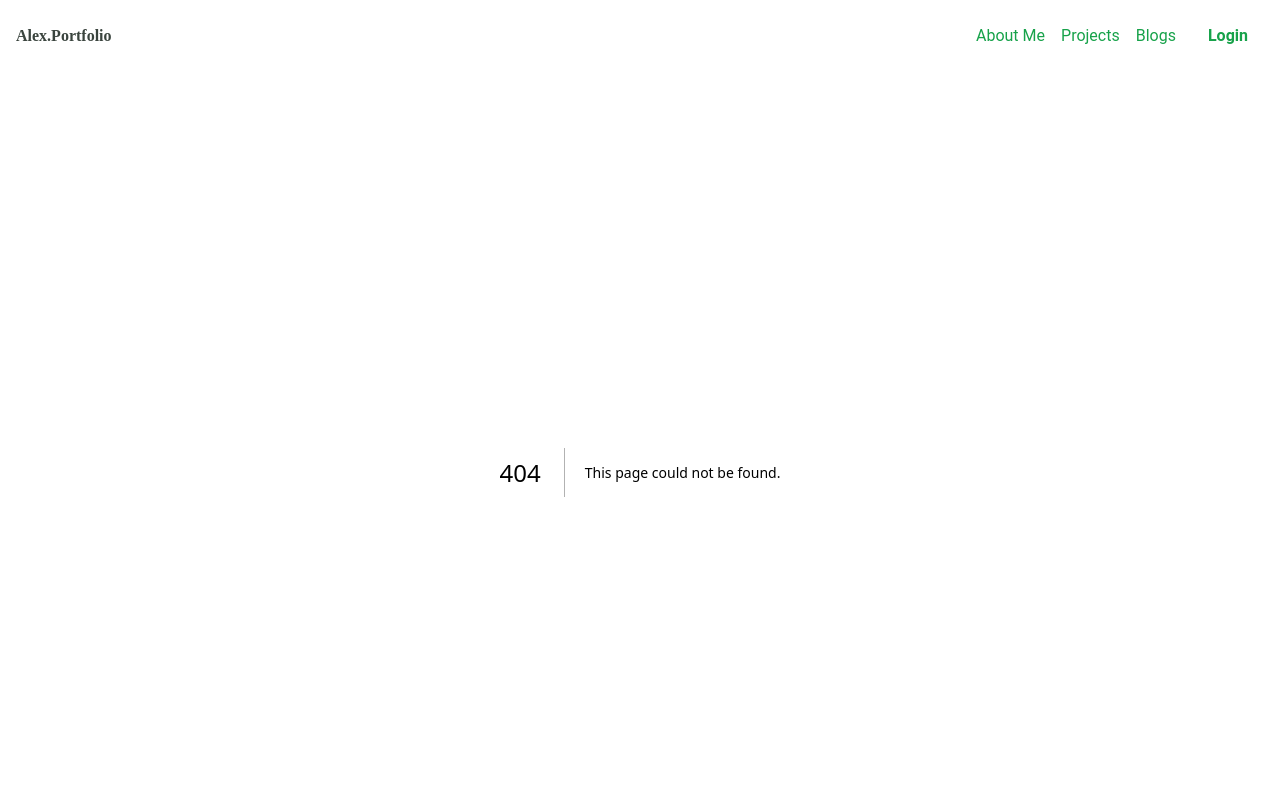
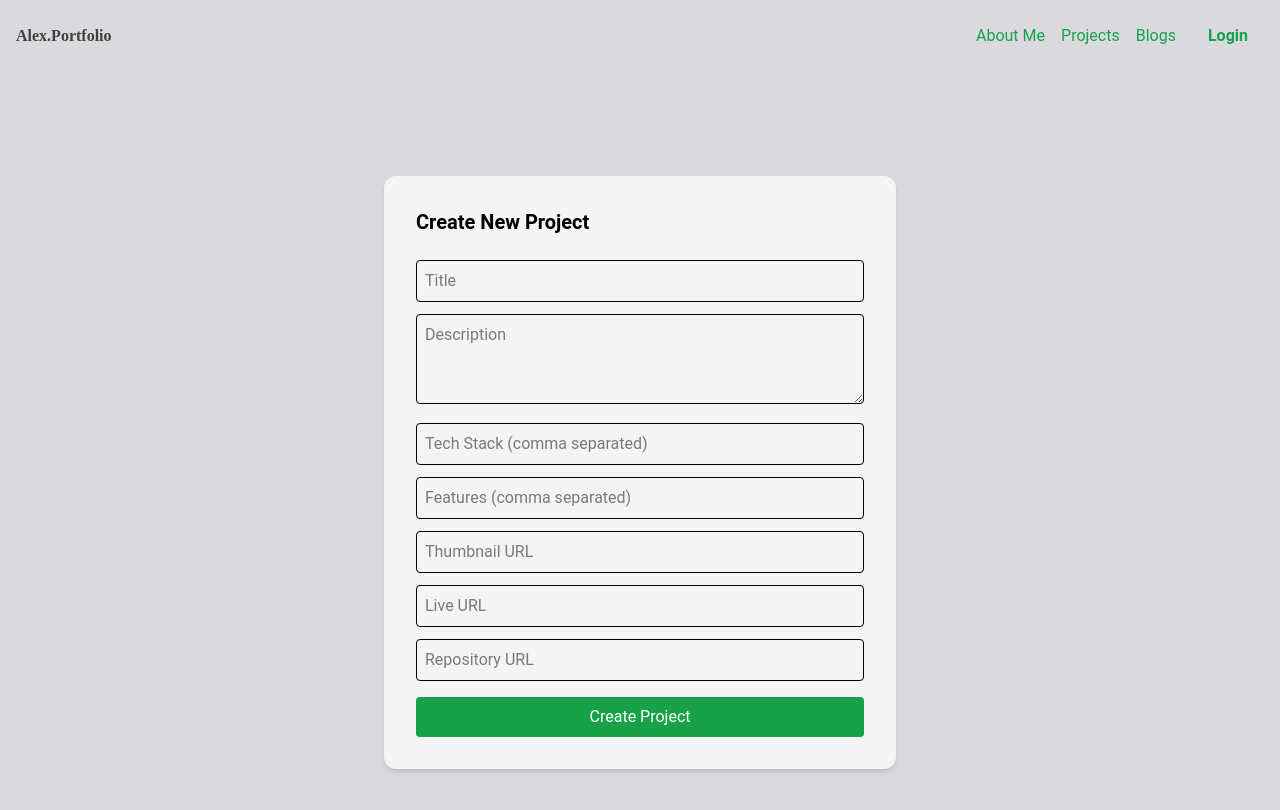
Before and after one commit to Nisha0202/myportfoliob5a7, a Next.js app in the folder my-portfolio/: page /projects/new in a window 1280 px wide. Before the commit this address had no page. Shown: the top 810 px of the page. Built offline with nearby package versions, Linux system fonts and the light colour scheme.

Commit message:
showing projects

```diff
--- a/my-portfolio/next.config.ts
+++ b/my-portfolio/next.config.ts
@@ -2,7 +2,7 @@ import type { NextConfig } from "next";
 
 const nextConfig: NextConfig = {
   images: {
-     domains: ['i.pinimg.com']
+    //  domains: ['i.pinimg.com']
   }
 };
 
--- a/my-portfolio/src/app/blogs/page.tsx
+++ b/my-portfolio/src/app/blogs/page.tsx
@@ -14,7 +14,7 @@ export default async function AllBlogsPage() {
   return (
     <main className="max-w-5xl mx-auto py-10 px-4">
       <div className="flex justify-between items-center mb-6">
-        <h1 className="text-xl font-semibold">All Blogs</h1>
+        <h1 className="text-xl font-semibold">My Blogs</h1>
         <NewBlogButton/>
       </div>
 
--- a/my-portfolio/src/app/layout.tsx
+++ b/my-portfolio/src/app/layout.tsx
@@ -5,8 +5,8 @@ import "./globals.css";
 import Navbar from "@/components/Navbar";
 
 export const metadata: Metadata = {
-  title: "Nisha's Portfolio",
-  description: "Jabatun Nessa Nisha - Portfolio Website",
+  title: "Alex's Portfolio",
+  description: "Alex Chen - Portfolio Website",
 };
 
 
--- /dev/null
+++ b/my-portfolio/src/app/projects/new/page.tsx
@@ -0,0 +1,9 @@
+import ProjectForm from "../../../components/ProjectForm";
+
+export default function NewProjectPage() {
+  return (
+    <div className="flex justify-center items-center min-h-screen">
+      <ProjectForm />
+    </div>
+  );
+}
--- /dev/null
+++ b/my-portfolio/src/app/projects/page.tsx
@@ -0,0 +1,26 @@
+import ProjectCard from "@/components/ProjectCard";
+import NewProjectButton from "@/components/NewProjectButton";
+
+export const revalidate = 60;
+
+export default async function ProjectsPage() {
+  const res = await fetch(`${process.env.NEXT_PUBLIC_API_URL}/projects`, {
+    next: { revalidate: 60 },
+  });
+  const projects = await res.json();
+
+  return (
+    <main className="max-w-6xl mx-auto px-4 py-12">
+      <div className="flex justify-between items-center mb-10">
+        <h1 className="text-xl font-bold">My Projects</h1>
+        <NewProjectButton />
+      </div>
+
+      <div className="grid gap-8 sm:grid-cols-2 lg:grid-cols-3">
+        {projects.map((project: any) => (
+          <ProjectCard key={project.id} project={project} />
+        ))}
+      </div>
+    </main>
+  );
+}
--- a/my-portfolio/src/components/BlogCard.tsx
+++ b/my-portfolio/src/components/BlogCard.tsx
@@ -68,7 +68,7 @@ export default function BlogCard({ title, slug, tags, coverImage }: BlogCardProp
   };
 
   return (
-    <div className="p-8 bg-zinc-200 rounded-xl  shadow hover:shadow-lg transition relative h-96">
+    <div className="p-8 max-w-sm bg-zinc-200 rounded-xl  shadow hover:shadow-lg transition relative h-96">
       {coverImage && (
         <img
           src={coverImage}
--- a/my-portfolio/src/components/Navbar.tsx
+++ b/my-portfolio/src/components/Navbar.tsx
@@ -62,9 +62,13 @@ export default function Navbar() {
         <Link href="/about" className="text-[#17a24a] hover:text-[#22bd5b] transition-colors">
           About Me
         </Link>
-        <Link href="#projects" className="text-[#17a24a] hover:text-[#22bd5b]">
-          Projects
+
+         <Link href={isLoggedIn ? "/projects" : "/projects"} className="text-[#17a24a] hover:text-[#22bd5b]">
+          {isLoggedIn ? "Manage Projects" : "Projects"}
         </Link>
+
+
+
         <Link href={isLoggedIn ? "/blogs" : "/blogs"} className="text-[#17a24a] hover:text-[#22bd5b]">
           {isLoggedIn ? "Manage Blogs" : "Blogs"}
         </Link>
--- /dev/null
+++ b/my-portfolio/src/components/NewProjectButton.tsx
@@ -0,0 +1,24 @@
+"use client";
+
+import Link from "next/link";
+import { useEffect, useState } from "react";
+
+export default function NewProjectButton() {
+  const [isOwner, setIsOwner] = useState(false);
+
+  useEffect(() => {
+    const token = localStorage.getItem("token");
+    setIsOwner(!!token);
+  }, []);
+
+  if (!isOwner) return null;
+
+  return (
+    <Link
+      href="/projects/new"
+      className="bg-[#17a24a] hover:bg-[#22bd5b] text-white px-4 py-2 rounded-md text-sm font-medium"
+    >
+      + New Project
+    </Link>
+  );
+}
--- /dev/null
+++ b/my-portfolio/src/components/ProjectCard.tsx
@@ -0,0 +1,132 @@
+"use client";
+
+import Link from "next/link";
+import { useState, useEffect } from "react";
+import Image from "next/image";
+import { FiEdit, FiTrash2 } from "react-icons/fi";
+import toast from "react-hot-toast";
+import api from "@/utils/api";
+import { useRouter } from "next/navigation";
+
+interface Project {
+  id: number;
+  title: string;
+  description: string;
+  techStack: string[];
+  features: string[];
+  thumbnail?: string;
+  liveUrl?: string;
+  repoUrl?: string;
+}
+
+export default function ProjectCard({ project }: { project: Project }) {
+  const [isOwner, setIsOwner] = useState(false);
+  const [toastId, setToastId] = useState<string | null>(null);
+  const router = useRouter();
+
+  useEffect(() => {
+    const token = localStorage.getItem("token");
+    setIsOwner(!!token);
+  }, []);
+
+  const handleDelete = () => {
+    if (toastId) return;
+
+    const id = toast(
+      (t) => (
+        <div className="flex flex-col items-center">
+          <p className="mb-2">Delete this project?</p>
+          <div className="flex space-x-2">
+            <button
+              onClick={async () => {
+                toast.dismiss(t.id);
+                setToastId(null);
+                try {
+                  await api.delete(`/projects/${project.id}`);
+                  toast.success("Project deleted!");
+                  router.refresh();
+                } catch (err: any) {
+                  toast.error(err.response?.data?.message || "Failed to delete");
+                }
+              }}
+              className="bg-red-500 text-white px-3 py-1 rounded hover:bg-red-600 flex items-center gap-1"
+            >
+              <FiTrash2 /> Yes
+            </button>
+            <button
+              onClick={() => {
+                toast.dismiss(t.id);
+                setToastId(null);
+              }}
+              className="bg-gray-500 text-white px-3 py-1 rounded hover:bg-gray-600 flex items-center gap-1"
+            >
+              No
+            </button>
+          </div>
+        </div>
+      ),
+      { duration: Infinity }
+    );
+
+    setToastId(id);
+  };
+
+  return (
+    <div className="p-6 bg-zinc-200 border-2 border-gray-300 rounded-xl shadow hover:shadow-lg transition relative flex flex-col h-[450px]">
+      {project.thumbnail ? (
+        <Image
+          src={project.thumbnail}
+          alt={project.title}
+          width={600}
+          height={400}
+          unoptimized={true}
+          className="rounded-lg object-cover mb-4 w-full h-40"
+        />
+      ) : (
+        <div className="h-40 bg-zinc-100 rounded-lg mb-4 flex items-center justify-center text-gray-400">
+          No Image
+        </div>
+      )}
+
+      <h2 className="text-lg font-semibold mb-2">{project.title}</h2>
+      <p className="text-gray-700 text-sm line-clamp-3 mb-4">
+        {project.description}
+      </p>
+
+      <div className="flex flex-wrap gap-2 mb-4">
+        {project.techStack.map((tech) => (
+          <span
+            key={tech}
+            className="text-xs bg-zinc-300 text-zinc-800 px-2 py-1 rounded-full"
+          >
+            {tech}
+          </span>
+        ))}
+      </div>
+
+      <div className="mt-auto flex justify-between text-sm font-medium mb-16">
+        {project.liveUrl && (
+          <a href={project.liveUrl} target="_blank" className="text-blue-600 hover:underline">
+            Live ↗
+          </a>
+        )}
+        {project.repoUrl && (
+          <a href={project.repoUrl} target="_blank" className="text-zinc-700 hover:underline">
+            Code ↗
+          </a>
+        )}
+      </div>
+
+      {isOwner && (
+        <div className="absolute bottom-6 right-4 flex gap-4">
+          <Link href={`/projects/edit/${project.id}`} className="text-blue-500  hover:text-blue-600">
+            <FiEdit size={22} />
+          </Link>
+          <button onClick={handleDelete} className="text-red-600  hover:text-red-700">
+            <FiTrash2 size={22} />
+          </button>
+        </div>
+      )}
+    </div>
+  );
+}
--- /dev/null
+++ b/my-portfolio/src/components/ProjectForm.tsx
@@ -0,0 +1,114 @@
+"use client";
+
+import { useState } from "react";
+import api from "@/utils/api";
+import { useRouter } from "next/navigation";
+import toast from "react-hot-toast";
+
+export default function ProjectForm() {
+  const router = useRouter();
+  const [form, setForm] = useState({
+    title: "",
+    description: "",
+    techStack: "",
+    features: "",
+    thumbnail: "",
+    liveUrl: "",
+    repoUrl: "",
+  });
+
+  const handleChange = (e: React.ChangeEvent<HTMLInputElement | HTMLTextAreaElement>) => {
+    setForm({ ...form, [e.target.name]: e.target.value });
+  };
+
+  const handleSubmit = async (e: React.FormEvent) => {
+    e.preventDefault();
+
+    try {
+      await api.post("/projects", {
+        ...form,
+        techStack: form.techStack.split(",").map((s) => s.trim()),
+        features: form.features.split(",").map((s) => s.trim()),
+      });
+
+      toast.success("Project created successfully!");
+      router.push("/projects");
+    } catch (err: any) {
+      toast.error(err.response?.data?.message || "Failed to create project");
+    }
+  };
+
+  return (
+    <form onSubmit={handleSubmit} className="bg-zinc-100 p-8 rounded-xl shadow-md w-full max-w-lg">
+      <h2 className="text-xl font-bold mb-6">Create New Project</h2>
+
+      <input
+        name="title"
+        value={form.title}
+        onChange={handleChange}
+        placeholder="Title"
+        className="w-full p-2 mb-3 border rounded"
+        required
+      />
+
+      <textarea
+        name="description"
+        value={form.description}
+        onChange={handleChange}
+        placeholder="Description"
+        className="w-full p-2 mb-3 border rounded"
+        rows={3}
+        required
+      />
+
+      <input
+        name="techStack"
+        value={form.techStack}
+        onChange={handleChange}
+        placeholder="Tech Stack (comma separated)"
+        className="w-full p-2 mb-3 border rounded"
+        required
+      />
+
+      <input
+        name="features"
+        value={form.features}
+        onChange={handleChange}
+        placeholder="Features (comma separated)"
+        className="w-full p-2 mb-3 border rounded"
+        required
+      />
+
+      <input
+        name="thumbnail"
+        value={form.thumbnail}
+        onChange={handleChange}
+        placeholder="Thumbnail URL"
+        className="w-full p-2 mb-3 border rounded"
+      />
+
+      <input
+        name="liveUrl"
+        value={form.liveUrl}
+        onChange={handleChange}
+        placeholder="Live URL"
+        className="w-full p-2 mb-3 border rounded"
+      />
+
+      <input
+        name="repoUrl"
+        value={form.repoUrl}
+        onChange={handleChange}
+        placeholder="Repository URL"
+        className="w-full p-2 mb-4 border rounded"
+      />
+
+      <button
+        type="submit"
+        className="w-full bg-[#17a24a] hover:bg-[#22bd5b] text-white py-2 rounded"
+      >
+        Create Project
+      </button>
+    </form>
+  );
+}
```
